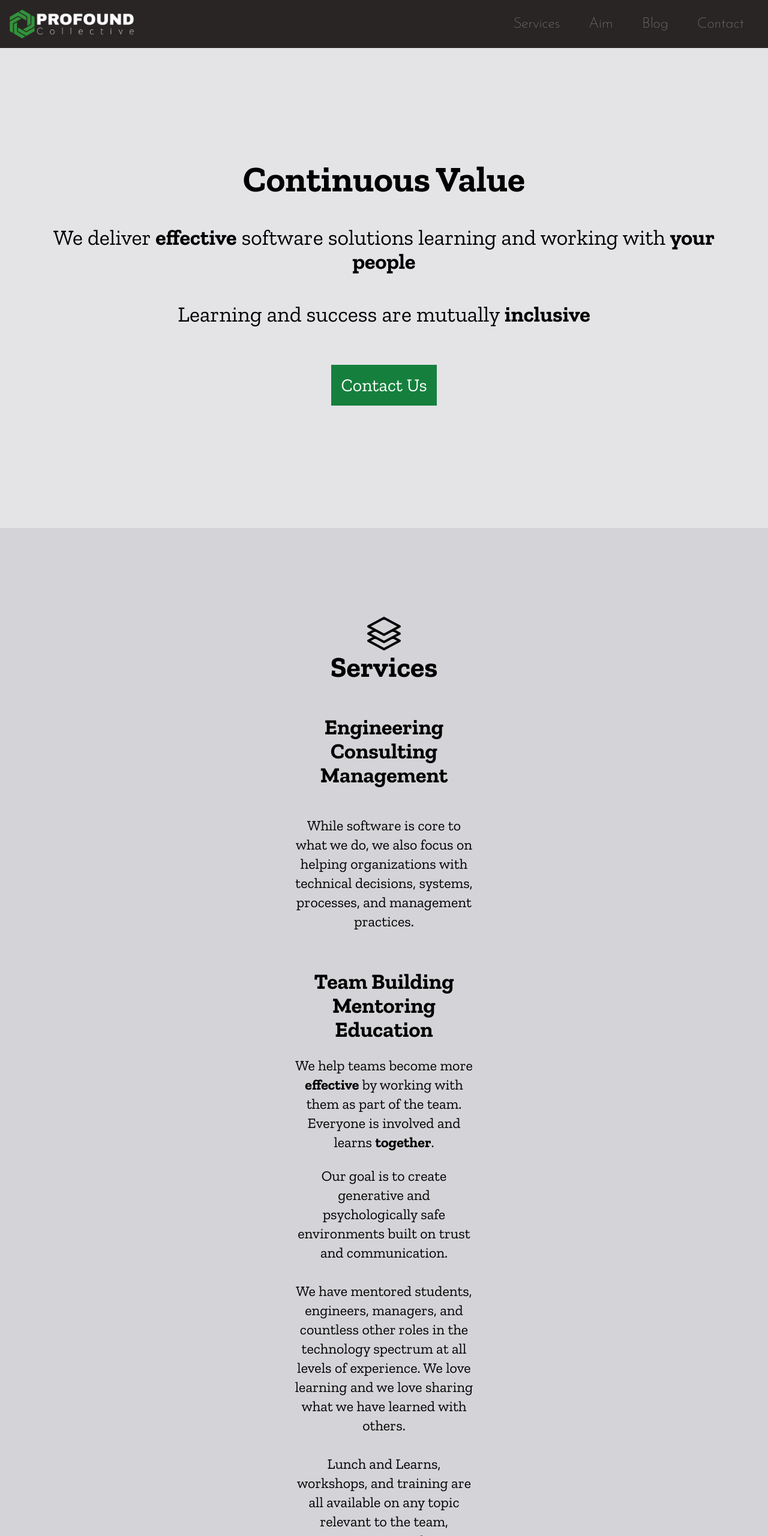
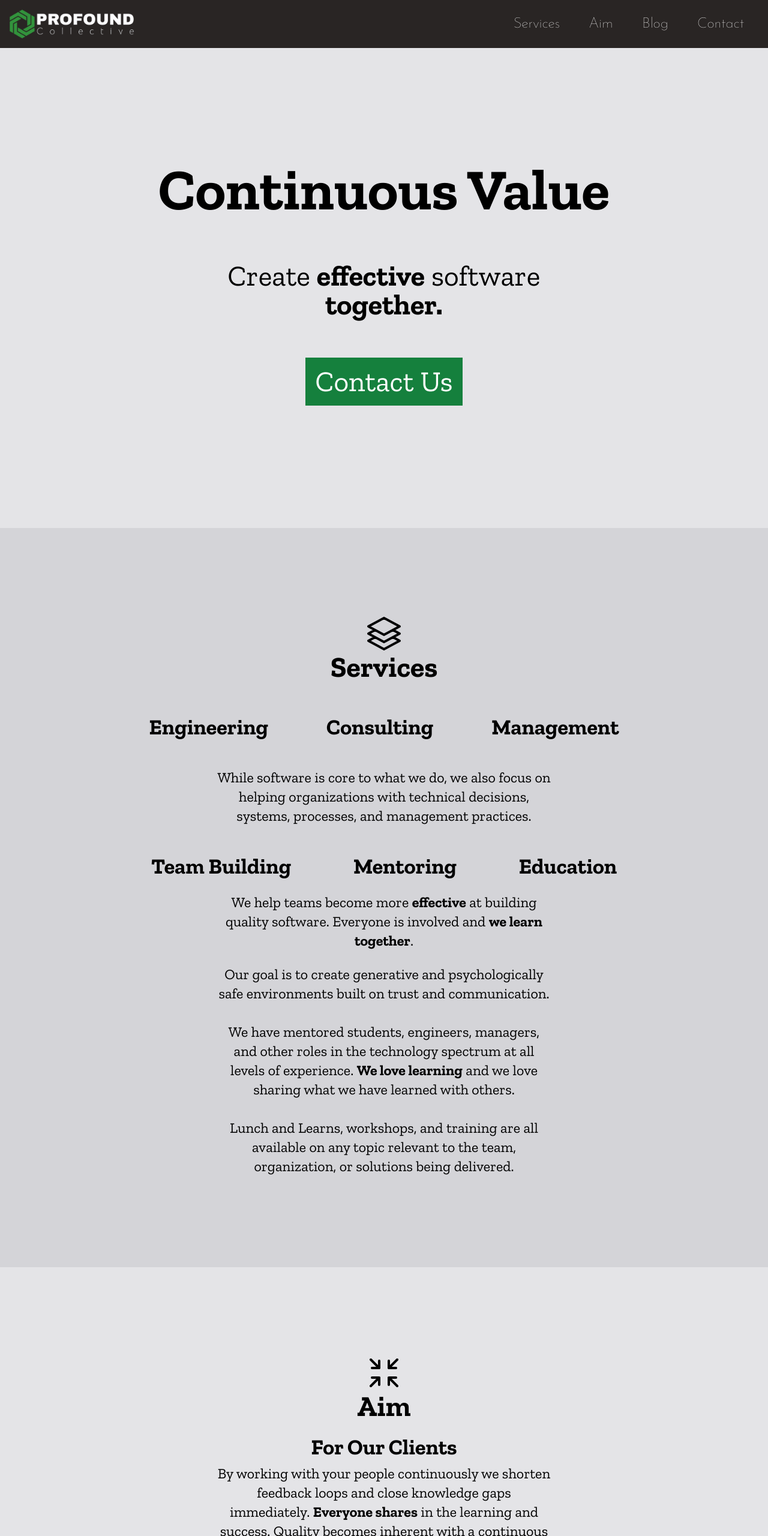
Before and after one commit to profoundcollective/profoundcollective.github.io, a website: page index.html in a window 1280 px wide. Shown: the top 2560 px of the page at 60% size. Drawn offline with nearby package versions, Linux system fonts and the light colour scheme.

Commit message:
verbiage

```diff
--- a/index.html
+++ b/index.html
@@ -5,7 +5,7 @@
 <head>
   <meta charset="UTF-8">
   <meta name="viewport" content="width=device-width, initial-scale=1.0">
-  <link href="dist/build.css" rel="stylesheet">
+  <link href="dist/output.css" rel="stylesheet">
   <link rel="preconnect" href="https://fonts.googleapis.com">
   <link rel="preconnect" href="https://fonts.gstatic.com" crossorigin>
   <link
@@ -22,7 +22,7 @@
       </a>
     </div>
     <div
-      class="w-48 md:w-72 lg:w-96 mx-6 text-white font-josefin flex justify-between text-opacity-60 md:text-xl lg:text-2xl">
+      class="w-48 md:w-72 lg:w-96 mx-6 text-white font-josefin flex justify-between md:text-xl lg:text-2xl">
       <div>
         <a class="hover:text-slate-300 hover:border-b-2 cursor-pointer" href="#services">Services</a>
       </div>
@@ -42,12 +42,13 @@
 
     <section id="purpose" class="py-12 min-h-screen flex flex-col justify-center items-center">
       <div class="w-11/12 lg:7/12 flex flex-col items-center text-center">
-        <h1 class="text-6xl mb-12 font-extrabold">Continuous Value</h1>
-        <h1 class="text-4xl mb-12">We deliver <span class="font-bold">effective</span> software solutions learning and working with <span class="font-bold">your people</span></h1>
+        <h1 class="text-5xl lg:text-8xl mb-12 font-extrabold">Continuous Value</h1>
 
-        <h1 class="text-4xl mb-12">Learning and success are mutually <span class="font-bold">inclusive</span></h1>
+        <h1 class="text-3xl lg:text-5xl mb-12 lg:w-7/12 pt-6">Create <span class="font-bold">effective</span> software <span class="font-bold">together.</span></h1>
 
-        <a href="mailto:info@profoundcollective.com" class="p-4 m-4 bg-green-700 text-white text-3xl flex flex-col">
+        <!-- <h1 class="text-3xl lg:text-4xl mb-12 lg:w-7/12"></h1> -->
+
+        <a href="mailto:info@profoundcollective.com" class="p-4 m-4 bg-green-700 text-white lg:text-5xl flex flex-col">
           Contact Us
         </a>
       </div>
@@ -64,9 +65,9 @@
         Services
       </header>
 
-      <div class="w-11/12 lg:w-5/12 flex flex-col items-center">
+      <div class="w-11/12 lg:w-9/12 flex flex-col items-center">
 
-        <h3 class="w-8/12 md:w-10/12 lg:w-11/12 text-2xl pt-12 font-bold flex flex-col justify-evenly lg:justify-around lg:text-4xl">
+        <h3 class="w-8/12 md:w-10/12 lg:w-11/12 text-2xl pt-12 font-bold flex flex-col lg:flex-row justify-evenly lg:justify-around lg:text-4xl">
           <span class="">Engineering</span>
           <span class="">Consulting</span>
           <span class="">Management</span>
@@ -78,15 +79,15 @@
           management practices.
         </div>
 
-        <h3 class="w-8/12 md:w-10/12 lg:w-11/12 text-2xl pt-16 font-bold flex flex-col justify-evenly lg:justify-around lg:text-4xl">
+        <h3 class="w-8/12 md:w-10/12 lg:w-11/12 text-2xl pt-12 font-bold flex flex-col lg:flex-row justify-evenly lg:justify-around lg:text-4xl">
           <span class="">Team Building</span>
           <span class="">Mentoring</span>
           <span class="">Education</span>
         </h3>
 
         <p class="pt-6 text-2xl lg:w-7/12">
-          We help teams become more <span class="font-bold">effective</span> by working with them as part of the team. Everyone is involved and
-          learns <span class="font-bold">together</span>.
+          We help teams become more <span class="font-bold">effective</span> at building quality software. Everyone is involved and <span class="font-bold">we
+          learn together</span>.
         </p>
 
         <p class="pt-6 mb-2 text-2xl lg:w-7/12">
@@ -94,7 +95,7 @@
         </p>
 
         <p class="pt-6 mb-2 text-2xl lg:w-7/12">
-          We have mentored students, engineers, managers, and countless other roles in the technology spectrum at all levels of experience. We love learning and we love sharing what we have learned with others.
+          We have mentored students, engineers, managers, and other roles in the technology spectrum at all levels of experience. <span class="font-bold">We love learning</span> and we love sharing what we have learned with others.
         </p>
 
         <p class="pt-6 mb-2 text-2xl lg:w-7/12">
@@ -116,16 +117,16 @@
         Aim
       </header>
 
-      <div class="w-11/12 lg:w-5/12 flex flex-col items-center">
+      <div class="w-11/12 lg:w-9/12 flex flex-col items-center">
       <h3 class="text-4xl font-bold">For Our Clients</h3>
 
       <p class="pt-2 mb-2 text-2xl lg:w-7/12">
-        By working directly with your people in a continuous manner, we shorten all feedback loops
-        and close knowledge gaps immediately. Everyone shares in the learning and success. Higher levels of quality are ensured utilizing this continuous approach.
+        By working with your people continuously we shorten feedback loops
+        and close knowledge gaps immediately. <span class="font-bold">Everyone shares</span> in the learning and success. Quality becomes inherent with a continuous approach.
       </p>
 
       <p class="pt-2 mb-2 text-2xl lg:w-7/12">
-        Actual agility is achieved through continuous communication and integration, avoiding big batch releases in favor of small changes. Our whole team approach keeps everyone on the same page. The engineers, the Users, and the Business.
+        True agility is achieved through continuous communication and integration and avoiding big batch releases in favor of small changes. Our whole team approach keeps everyone on the same page. The engineers, the Users, and the Business.
       </p>
 
       <h3 class="pt-12 text-4xl font-bold">For Our Team</h3>
@@ -138,7 +139,11 @@ Our aim is to foster a <a href="https://cloud.google.com/architecture/devops/dev
       </p>
 
       <p class="pt-2 mb-2 text-2xl lg:w-7/12">
-        No fear. No hierarchy. No blaming people. We hold our systems accountable. We value our people as human beings and we do not view them as "resources".
+        No fear. No hierarchies. No blaming human beings for being human.
+      </p>
+
+      <p class="pt-2 mb-2 text-2xl lg:w-7/12">
+        We hold <span class="font-bold">systems</span> accountable.
       </p>
 
       </div>
@@ -169,7 +174,7 @@ Our aim is to foster a <a href="https://cloud.google.com/architecture/devops/dev
             d="M2.25 13.5h3.86a2.25 2.25 0 012.012 1.244l.256.512a2.25 2.25 0 002.013 1.244h3.218a2.25 2.25 0 002.013-1.244l.256-.512a2.25 2.25 0 012.013-1.244h3.859m-19.5.338V18a2.25 2.25 0 002.25 2.25h15A2.25 2.25 0 0021.75 18v-4.162c0-.224-.034-.447-.1-.661L19.24 5.338a2.25 2.25 0 00-2.15-1.588H6.911a2.25 2.25 0 00-2.15 1.588L2.35 13.177a2.25 2.25 0 00-.1.661z" />
         </svg>
         info@profoundcollective.com</a>
-    </section>
+      </section>
 
   </main>
 </body>
```
Also changed, not shown: dist/output.css.
